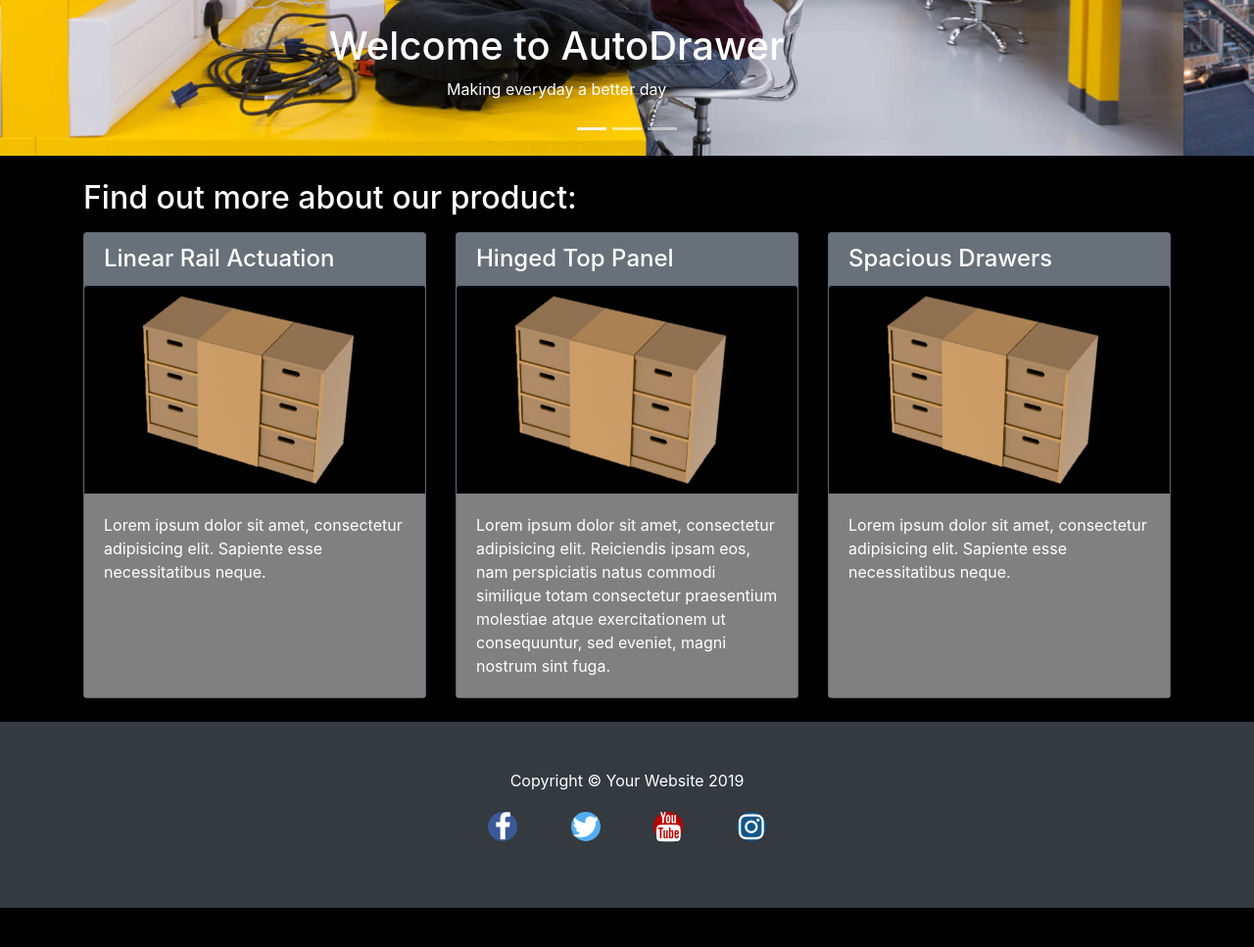
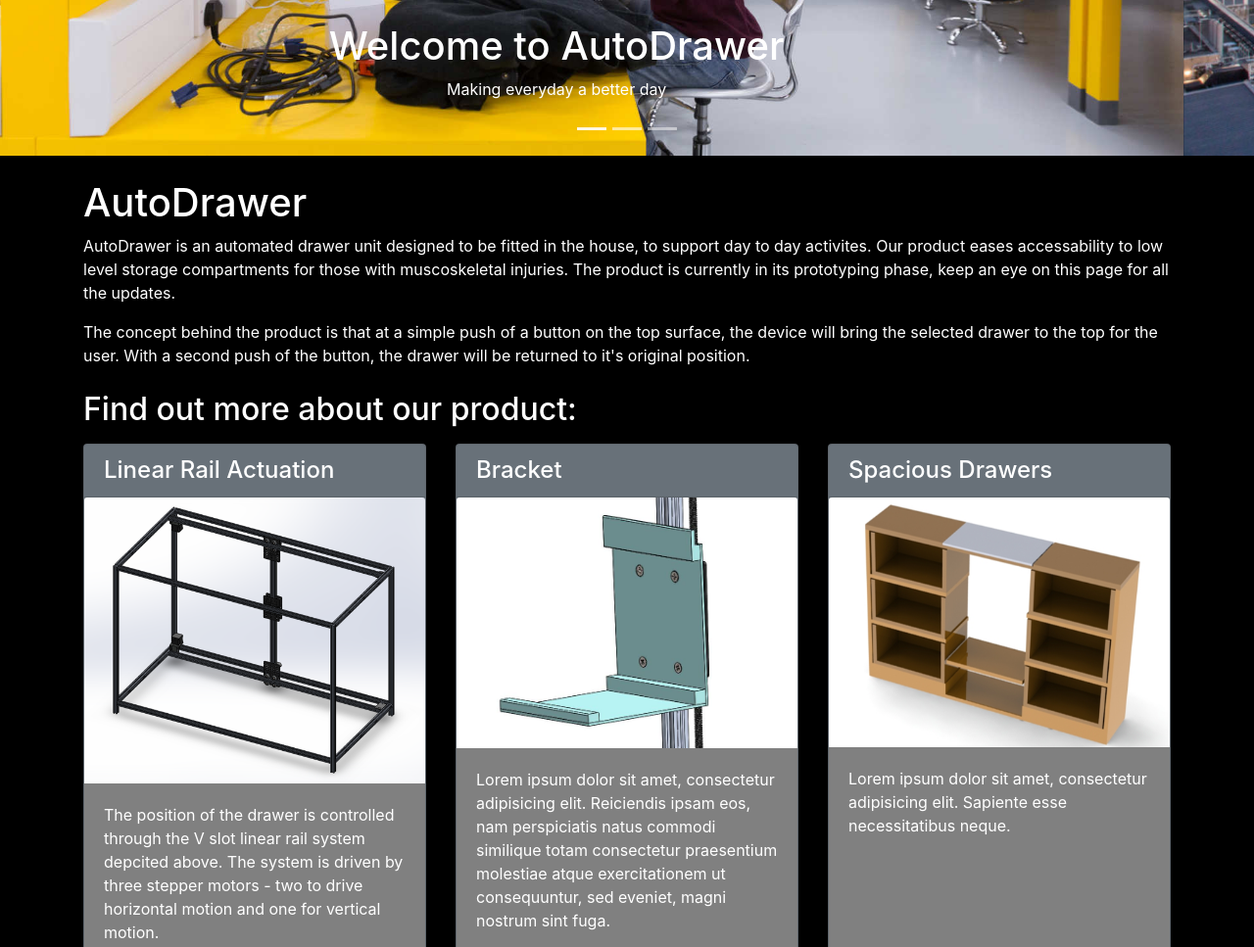
Before and after one commit to ajs917/MAPFRAP, a website: page index.html in a window 1280 px wide. Shown: the part 417-1384 px from the top of the page at 98% size. Before the commit the page ends 1344 px from the top, so only its background shows below. Drawn offline with Linux system fonts and the light colour scheme.

Commit message:
OurProduct

```diff
--- a/index.html
+++ b/index.html
@@ -121,9 +121,14 @@
     </div>
   </header>
 
+  <div class="container">
+    <br>
+    <h1>AutoDrawer</h1>
+    <p> AutoDrawer is an automated drawer unit designed to be fitted in the house, to support day to day activites. Our product eases accessability to low level storage compartments for those with muscoskeletal injuries. The product is currently in its prototyping phase, keep an eye on this page for all the updates.</p>
+    <P>The concept behind the product is that at a simple push of a button on the top surface, the device will bring the selected drawer to the top for the user. With a second push of the button, the drawer will be returned to it's original position.</p>
+  </div>
   <!-- Page Content -->
   <div class="container">
-
     <!-- Page Heading/Breadcrumbs -->
     <h2 class="mt-4 mb-3">Find out more about our product:</h2>
 
@@ -132,16 +137,17 @@
       <div class="col-lg-4 mb-4">
         <div class="card h-100">
           <h4 class="card-header">Linear Rail Actuation</h4>
-          <img class="card-img-top" src="img\WholeProduct.png" alt="">
+          <img class="card-img-top" src="img\LinearRailSystem.png" alt="">
           <div class="card-body">
-            <p class="card-text">Lorem ipsum dolor sit amet, consectetur adipisicing elit. Sapiente esse necessitatibus neque.</p>
+            <p class="card-text">The position of the drawer is controlled through the V slot linear rail system depcited above. The system is driven by three stepper motors - two to drive horizontal motion and one for vertical motion.</p>
+            <p class="card-text">The stepper motors are driven through an Arduino Uno and A4988 Motor Drivers to accurately control position. Currently the system is being prototyped using GRBL open source software, with positions being demanded by sending G-code.</p>
           </div>
         </div>
       </div>
       <div class="col-lg-4 mb-4">
         <div class="card h-100">
-          <h4 class="card-header">Hinged Top Panel</h4>
-          <img class="card-img-top" src="img\WholeProduct.png" alt="">
+          <h4 class="card-header">Bracket</h4>
+          <img class="card-img-top" src="img\Bracket.jpeg" alt="">
           <div class="card-body">
             <p class="card-text">Lorem ipsum dolor sit amet, consectetur adipisicing elit. Reiciendis ipsam eos, nam perspiciatis natus commodi similique totam consectetur praesentium molestiae atque exercitationem ut consequuntur, sed eveniet, magni nostrum sint fuga.</p>
           </div>
@@ -150,7 +156,7 @@
       <div class="col-lg-4 mb-4">
         <div class="card h-100">
           <h4 class="card-header">Spacious Drawers</h4>
-          <img class="card-img-top" src="img\WholeProduct.png" alt="">
+          <img class="card-img-top" src="img\SectionView.JPG.png" alt="">
           <div class="card-body">
             <p class="card-text">Lorem ipsum dolor sit amet, consectetur adipisicing elit. Sapiente esse necessitatibus neque.</p>
           </div>
```
Also changed, not shown: img/Bracket.jpeg (added), img/LinearRailSystem.jpeg (added), img/LinearRailSystem.png (added), img/SectionView.JPG.png (added). Lines whose indentation alone changed are shown as unchanged.
